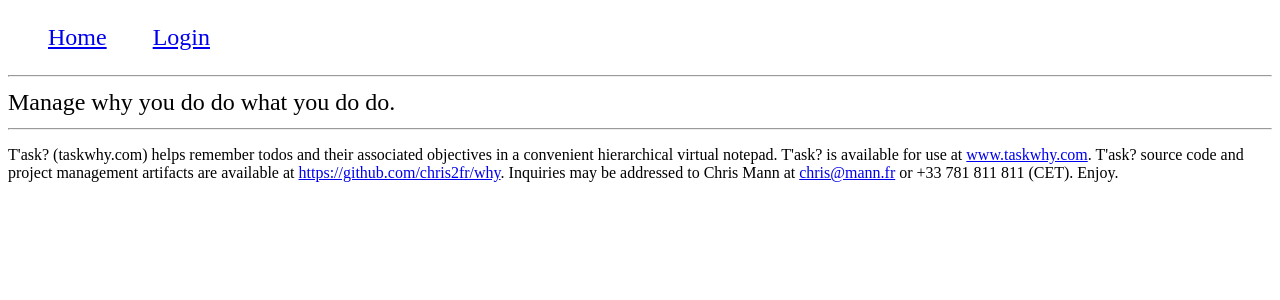
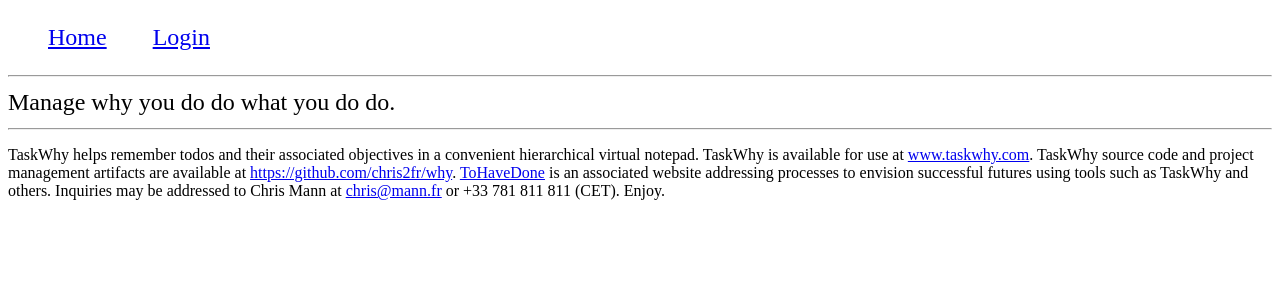
Before and after one commit to chris2fr/focusplex, a Django app: template templates/why/boilerplate.html in a window 1280 px wide. Shown: the top 300 px of the page. Run offline with Django 3.2, Linux system fonts and the light colour scheme; the template is opened without the code that fills it, so the values that code supplies are empty.

Commit message:
Wording changes

```diff
--- a/forms.py
+++ b/forms.py
@@ -9,7 +9,7 @@ class WhatForm(forms.Form):
     action = forms.CharField(label="initiating action",
         max_length=255,
         required=True,
-        help_text="verb object",
+        help_text="add an action here ...",
         )
     # id = forms.HiddenField()
 
--- a/templates/why/boilerplate.html
+++ b/templates/why/boilerplate.html
@@ -30,7 +30,7 @@
 {% block content %}Manage why you do do what you do do.{% endblock %}
 </div>
 <hr/>
-<P style="font-size:16px;">T'ask? (taskwhy.com) helps remember todos and their associated objectives in a convenient hierarchical virtual notepad. T'ask? is available for use at <a href="https://www.taskwhy.com">www.taskwhy.com</a>. T'ask? source code and project management artifacts are available at <a href="https://github.com/chris2fr/why">https://github.com/chris2fr/why</a>. Inquiries may be addressed to Chris Mann at <a href="mailto:chris@mann.fr">chris@mann.fr</a> or +33 781 811 811 (CET). Enjoy.</P>
+<P style="font-size:16px;">TaskWhy helps remember todos and their associated objectives in a convenient hierarchical virtual notepad. TaskWhy is available for use at <a href="https://www.taskwhy.com">www.taskwhy.com</a>. TaskWhy source code and project management artifacts are available at <a href="https://github.com/chris2fr/why">https://github.com/chris2fr/why</a>. <a href="https://www.tohavedone.com">ToHaveDone</a> is an associated website addressing processes to envision successful futures using tools such as TaskWhy and others. Inquiries may be addressed to Chris Mann at <a href="mailto:chris@mann.fr">chris@mann.fr</a> or +33 781 811 811 (CET). Enjoy.</P>
 
 </body>
 </html>
```
